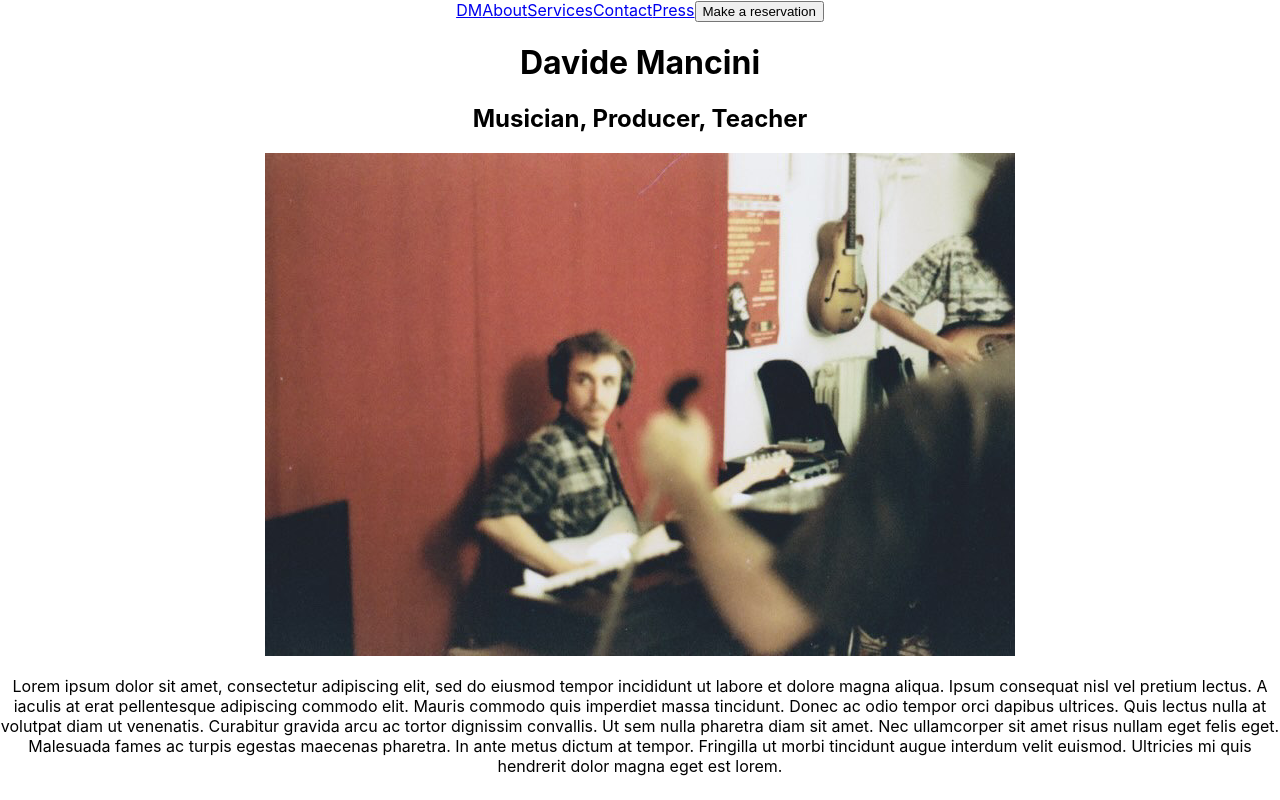
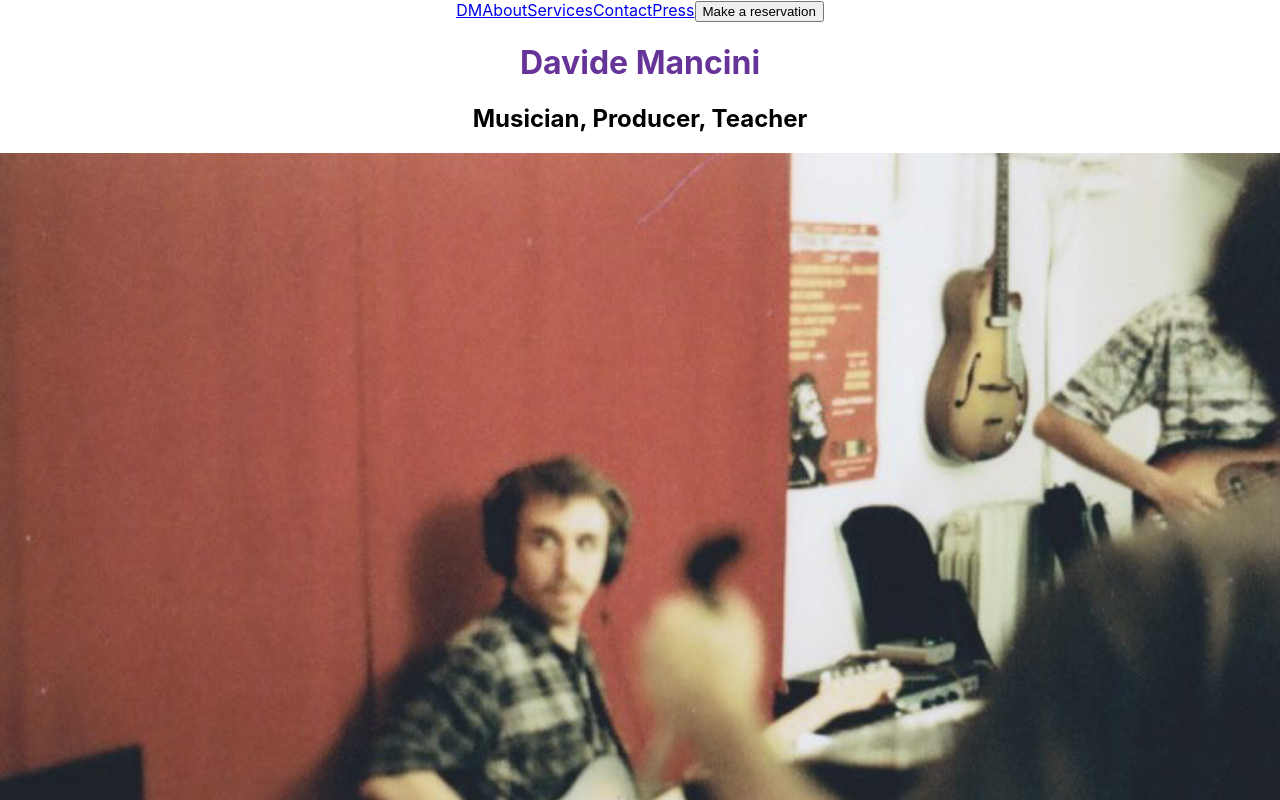
Before and after one commit to sforesi/davide-portfolio, a React (Create React App) app: page / in a window 1280 px wide. Shown: the top 800 px of the page. Built offline with nearby package versions, Linux system fonts and the light colour scheme.

Commit message:
resize homepage image and stub up css

```diff
--- a/src/pages/home/Home.js
+++ b/src/pages/home/Home.js
@@ -1,13 +1,14 @@
 import React from 'react';
 import Nav from '../../components/Nav';
 import Home_bg from '../../images/davide-homepage-pic.JPG'
+import './styles.css'
 
 const Home = props => {
   return (
     <div>
       <h1>Davide Mancini</h1>
       <h2>Musician, Producer, Teacher</h2>
-      <img src={Home_bg} alt='bg'/>
+      <img className='homeBG' src={Home_bg} alt='bg'/>
       <p>Lorem ipsum dolor sit amet, consectetur adipiscing elit, sed do eiusmod tempor incididunt ut labore et dolore magna aliqua. Ipsum consequat nisl vel pretium lectus. A iaculis at erat pellentesque adipiscing commodo elit. Mauris commodo quis imperdiet massa tincidunt. Donec ac odio tempor orci dapibus ultrices. Quis lectus nulla at volutpat diam ut venenatis. Curabitur gravida arcu ac tortor dignissim convallis. Ut sem nulla pharetra diam sit amet. Nec ullamcorper sit amet risus nullam eget felis eget. Malesuada fames ac turpis egestas maecenas pharetra. In ante metus dictum at tempor. Fringilla ut morbi tincidunt augue interdum velit euismod. Ultricies mi quis hendrerit dolor magna eget est lorem.</p>
 
     </div>
--- /dev/null
+++ b/src/pages/home/styles.css
@@ -0,0 +1,11 @@
+h1 {
+  color: rebeccapurple;
+}
+
+.homeBG {
+  width: 100%;
+  height: 100%;
+  /* position: absolute;
+  top: 20px;
+  left: 0; */
+}
```
